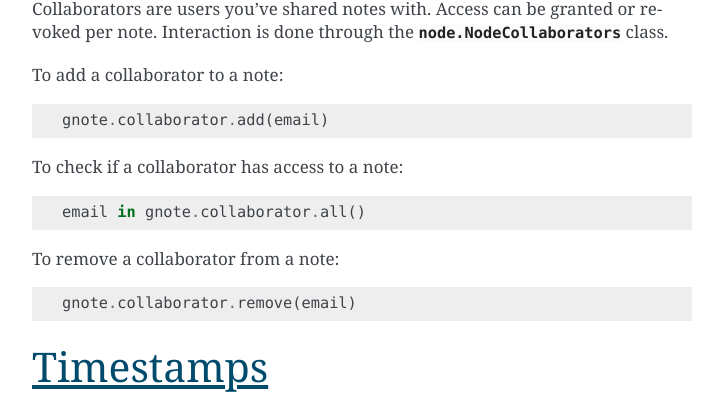
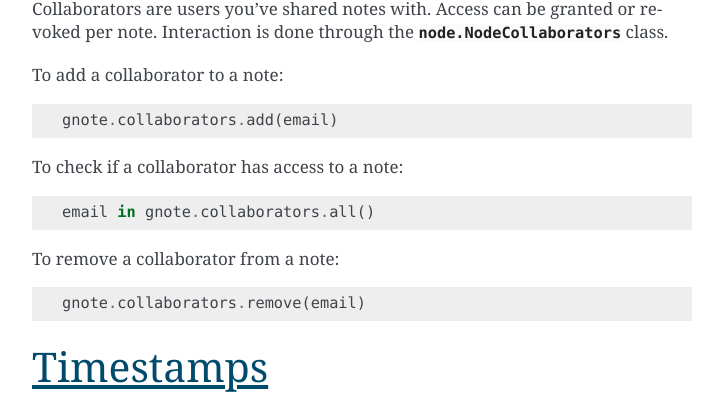
Before and after one commit to kiwiz/gkeepapi, a Sphinx documentation site: the page built from docs/index.rst, in a window 1280 px wide and 900 px high, scrolled down 9714 px. Shown: the part 149-548 px from the top of the window, without its empty margins (388-1111 px from the left). Built offline with Sphinx 7.4.7, drawn with Linux system fonts in a browser that asks for light colours.

Commit message:
Fix typo in code example in docs for collaborators
The note's property is `collaborators`, not `collaborator`

```diff
--- a/docs/index.rst
+++ b/docs/index.rst
@@ -363,15 +363,15 @@ Collaborators are users you've shared notes with. Access can be granted or revok
 
 To add a collaborator to a note::
 
-    gnote.collaborator.add(email)
+    gnote.collaborators.add(email)
 
 To check if a collaborator has access to a note::
 
-    email in gnote.collaborator.all()
+    email in gnote.collaborators.all()
 
 To remove a collaborator from a note::
 
-    gnote.collaborator.remove(email)
+    gnote.collaborators.remove(email)
 
 Timestamps
 ==========
```
